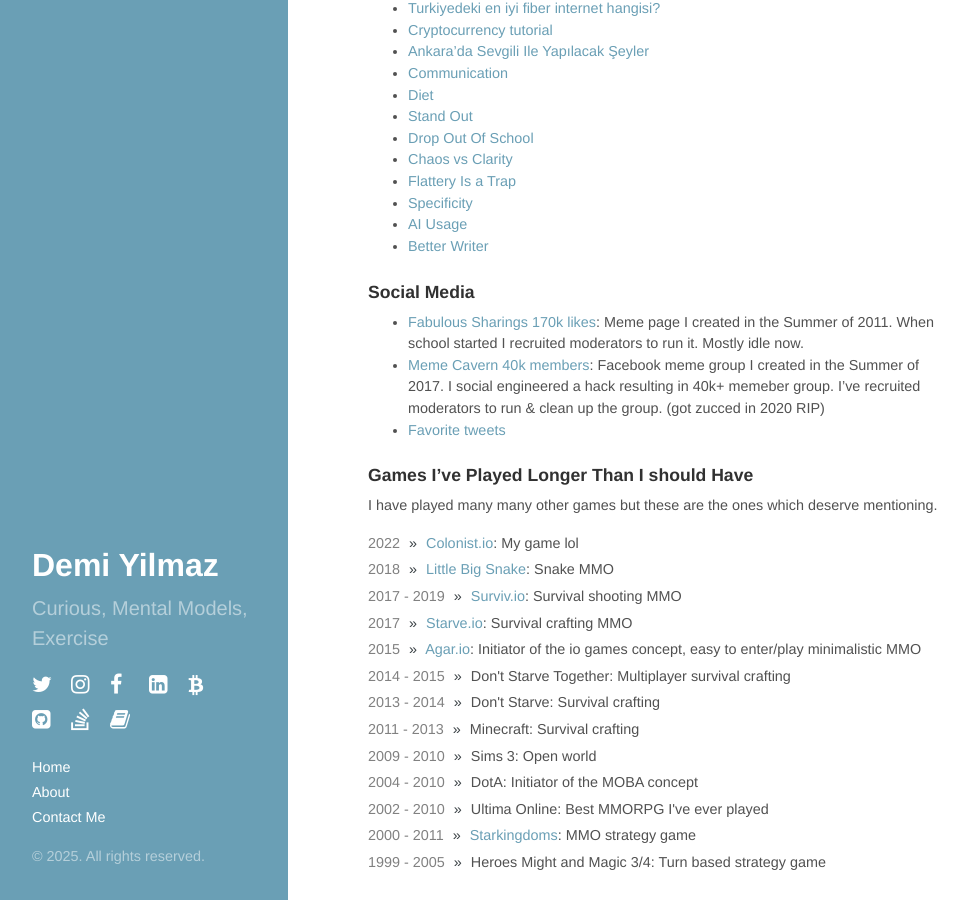
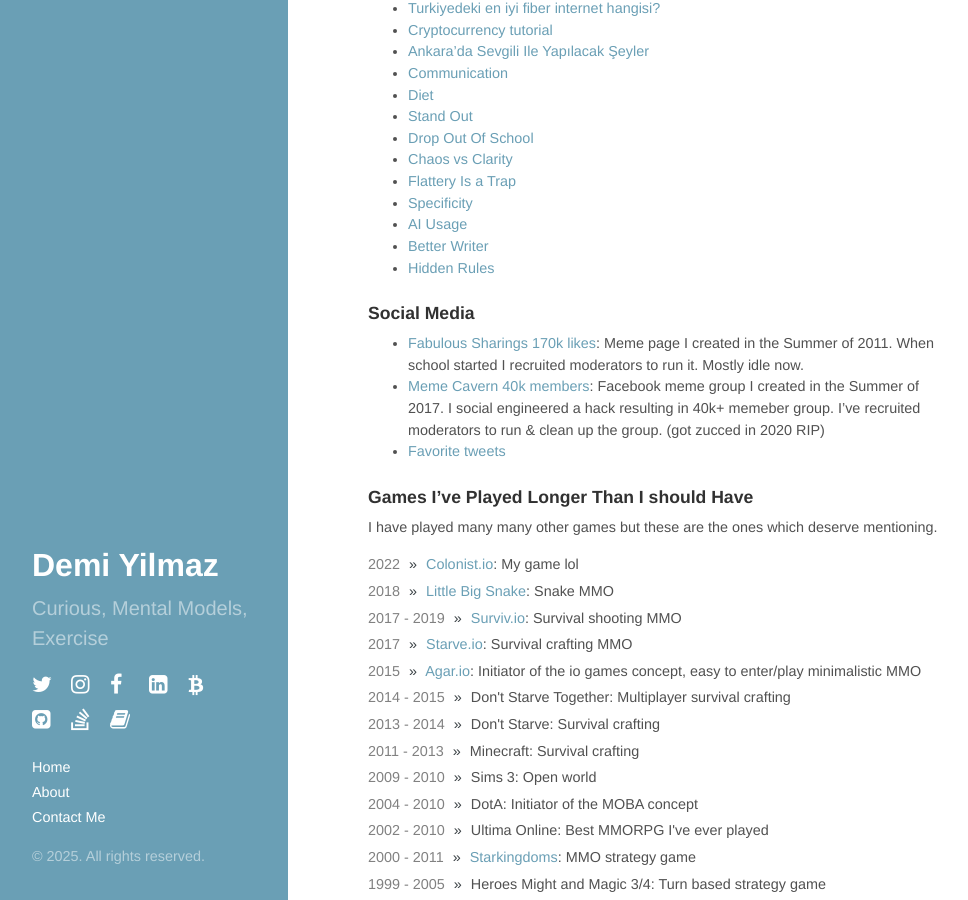
Before and after one commit to demiculus/demiculus.github.io, a Jekyll site: the page built from about.md, in a window 1280 px wide and 900 px high, scrolled down 2283 px. Shown: the whole window, without its empty margins (0-968 px from the left). Built offline with Jekyll 4.4.1, drawn with Linux system fonts in a browser that asks for light colours; nearby versions of some CDN libraries.

Commit message:
hidden rules

```diff
--- a/about.md
+++ b/about.md
@@ -147,6 +147,7 @@
 - [Specificity](/specificity)
 - [AI Usage](/ai-usage)
 - [Better Writer](/better-writer)
+- [Hidden Rules](/hidden-rules)
 
 
 ### Social Media
```
